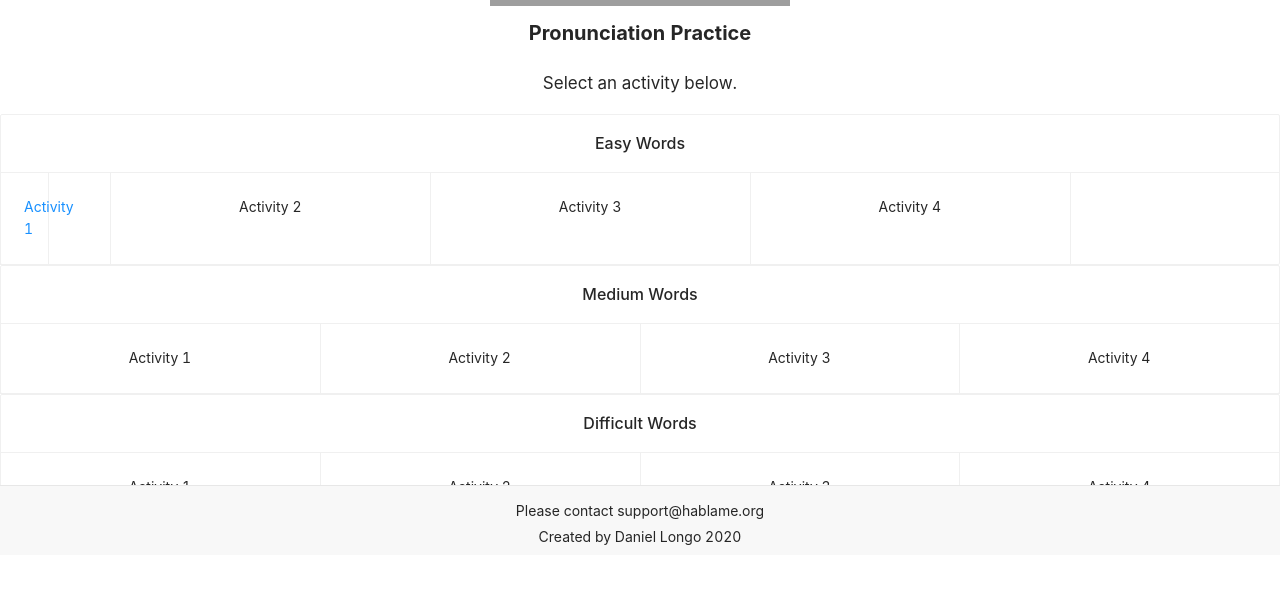
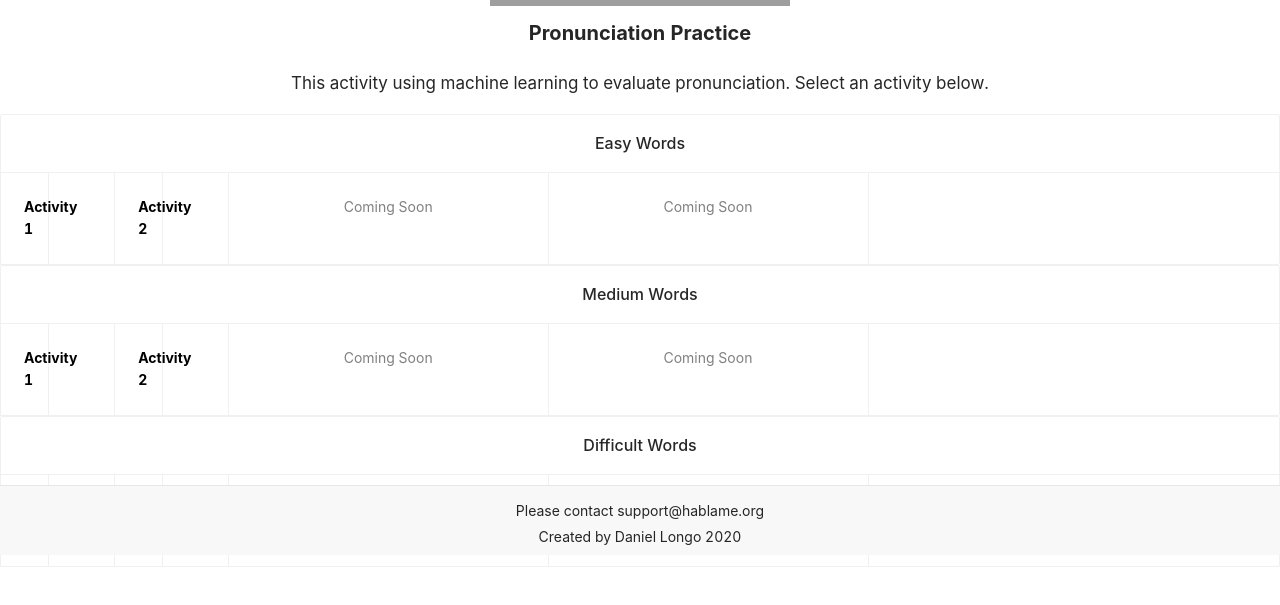
Before and after one commit to DanielLongo/Hablame, a React (Create React App) app: page /accent in a window 1280 px wide. Shown: the part 245-850 px from the top of the page. Before the commit the page ends 828 px from the top, so only its background shows below. Built offline with nearby package versions, Linux system fonts and the light colour scheme; grey boxes are pictures that could not be loaded; what mic-recorder-to-mp3 would draw is missing.

Commit message:
automated updates

```diff
--- a/package.json
+++ b/package.json
@@ -19,7 +19,9 @@
     "react-router-dom": "^5.1.2",
     "react-scripts": "3.4.0",
     "react-sound": "^1.2.0",
+    "react-to-pdf": "^0.0.10",
     "react-webcam-capture": "^1.2.1",
+    "recorder-js": "^1.0.7",
     "uifx": "^2.0.7",
     "video-react": "^0.14.1"
   },
--- a/src/components/grade_audio.js
+++ b/src/components/grade_audio.js
@@ -6,12 +6,13 @@ class GradeAudio extends React.Component {
 
         this.state = {
             imageURL: '',
-            word : '',
+            word : 'NONEYET',
             confidence: ''
 
         };
 
         this.handleUploadImage = this.handleUploadImage.bind(this);
+        this.updateGrade = this.updateGrade.bind(this);
     }
 
     componentDidMount() {
@@ -30,8 +31,8 @@ class GradeAudio extends React.Component {
         data.append('file', blob)
         // data.append('filename', this.fileName.value);
         data.append('filename', 'wohoo');
-
-        fetch('http://0.0.0.0:5000/upload', {
+        // http://0.0.0.0:5000/upload
+        fetch('https://hmbe-272618.appspot.com/upload', {
             method: 'POST',
             body: data,
         }).then((response) => {
@@ -42,15 +43,30 @@ class GradeAudio extends React.Component {
                     word: body["word"],
                     confidence: body["confidence"]
                 });
+                this.updateGrade()
             });
         });
+        // console.log("this word", this.state.word)
+        // console.log("this props word", this.props.targetWord)
+
+    }
+
+    updateGrade() {
+        console.log("UPDATE GRADE")
+        console.log(this.state.word)
+        console.log(this.props.targetWord)
+        if (this.state.word === this.props.targetWord) {
+            this.props.submitGrade(1)
+        } else {
+            this.props.submitGrade(0)
+        }
     }
 
     render() {
         return (
             <form onSubmit={this.handleUploadImage}>
-                <p style={{marginLeft:"25%"}}>{this.state.word}</p>
-                <p style={{marginLeft:"25%"}}>{this.state.confidence * 100} %</p>
+                {/*<p style={{marginLeft:"25%"}}>{this.state.word}</p>*/}
+                {/*<p style={{marginLeft:"25%"}}>{this.state.confidence * 100} %</p>*/}
             </form>
         );
     }
--- a/src/components/react-recording/Recorder.js
+++ b/src/components/react-recording/Recorder.js
@@ -28,7 +28,9 @@ class Recorder extends Component {
             console.log(error);
         }
 
-        this.setState({ stream });
+        this.setState({ stream })
+        this.startRecord()
+        ;
     }
 
     startRecord() {
@@ -74,7 +76,7 @@ class Recorder extends Component {
 
 
         return (
-            <Button
+            <Button round
                 onClick={() => {
                     recording ? this.stopRecord() : this.startRecord();
                 }}
--- a/src/views/accent_intro.js
+++ b/src/views/accent_intro.js
@@ -11,7 +11,19 @@ import CustomFooter from "../components/custom_footer";
 const gridStyle = {
     width: '25%',
     textAlign: 'center',
+    color: "black",
+    fontWeight : "bold"
 };
+
+const gridStyleComingSoon = {
+    width: '25%',
+        textAlign: 'center',
+        color: "grey"
+}
+
+const cardStyle = {
+    marginTop : "0%",
+}
 class AccentIntro extends Component {
     constructor(props) {
         super(props);
@@ -33,25 +45,25 @@ class AccentIntro extends Component {
                     Pronunciation Practice
                 </p>
                 <div style={{fontSize:17}}>
-                    <p>Select an activity below.</p>
+                    <p>This activity using machine learning to evaluate pronunciation. Select an activity below.</p>
                 </div>
-                <Card title="Easy Words">
+                <Card style={cardStyle} title="Easy Words">
                     <a onClick={() => this.onClick(0)}><Card.Grid style={gridStyle}>Activity 1</Card.Grid></a>
-                    <Card.Grid style={gridStyle}>Activity 2</Card.Grid>
-                    <Card.Grid style={gridStyle}>Activity 3</Card.Grid>
-                    <Card.Grid style={gridStyle}>Activity 4</Card.Grid>
+                    <a><Card.Grid onClick={() => this.onClick(1)} style={gridStyle}>Activity 2</Card.Grid></a>
+                    <Card.Grid style={gridStyleComingSoon}>Coming Soon</Card.Grid>
+                    <Card.Grid style={gridStyleComingSoon}>Coming Soon</Card.Grid>
                 </Card>
-                <Card title="Medium Words">
-                    <Card.Grid style={gridStyle}>Activity 1</Card.Grid>
-                    <Card.Grid style={gridStyle}>Activity 2</Card.Grid>
-                    <Card.Grid style={gridStyle}>Activity 3</Card.Grid>
-                    <Card.Grid style={gridStyle}>Activity 4</Card.Grid>
+                <Card style={cardStyle} title="Medium Words">
+                    <a><Card.Grid onClick={() => this.onClick(2)} style={gridStyle}>Activity 1</Card.Grid></a>
+                    <a><Card.Grid onClick={() => this.onClick(3)}style={gridStyle}>Activity 2</Card.Grid></a>
+                    <Card.Grid style={gridStyleComingSoon}>Coming Soon</Card.Grid>
+                    <Card.Grid style={gridStyleComingSoon}>Coming Soon</Card.Grid>
                 </Card>
-                <Card title="Difficult Words">
-                    <Card.Grid style={gridStyle}>Activity 1</Card.Grid>
-                    <Card.Grid style={gridStyle}>Activity 2</Card.Grid>
-                    <Card.Grid style={gridStyle}>Activity 3</Card.Grid>
-                    <Card.Grid style={gridStyle}>Activity 4</Card.Grid>
+                <Card  style={cardStyle} title="Difficult Words">
+                    <a><Card.Grid onClick={() => this.onClick(4)}style={gridStyle}>Activity 1</Card.Grid></a>
+                    <a><Card.Grid onClick={() => this.onClick(5)} style={gridStyle}>Activity 2</Card.Grid></a>
+                    <Card.Grid style={gridStyleComingSoon}>Coming Soon</Card.Grid>
+                    <Card.Grid style={gridStyleComingSoon}>Coming Soon</Card.Grid>
                 </Card>
                 {/*<CustomFooter/>*/}
             </div>
```
Also changed, not shown: src/views/accent_activity.js (+92 -59 lines), public/live.png, 1 other file (tests, documents, lock files or other folders).
